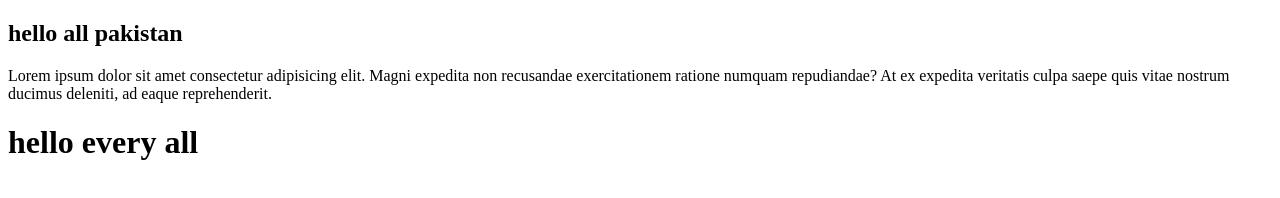
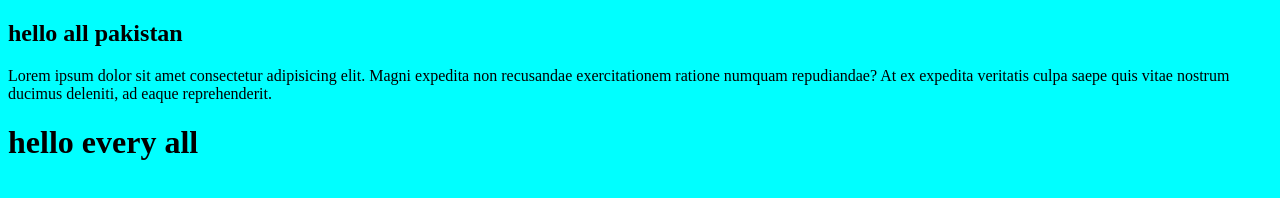
Before and after one commit to zaheerkhan12/zaheer, a plain HTML site: page index.html in a window 1280 px wide. Drawn offline with Linux system fonts and the light colour scheme.

Commit message:
bg-change

```diff
--- a/style.css
+++ b/style.css
@@ -1,3 +1,3 @@
 body{
-bgcolor=red;
+background-color: aqua;
 }
```
